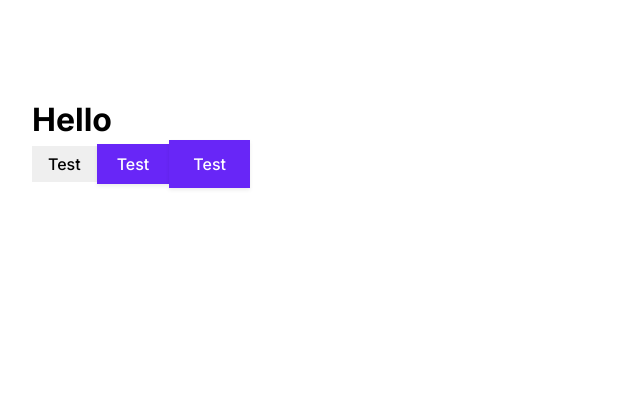
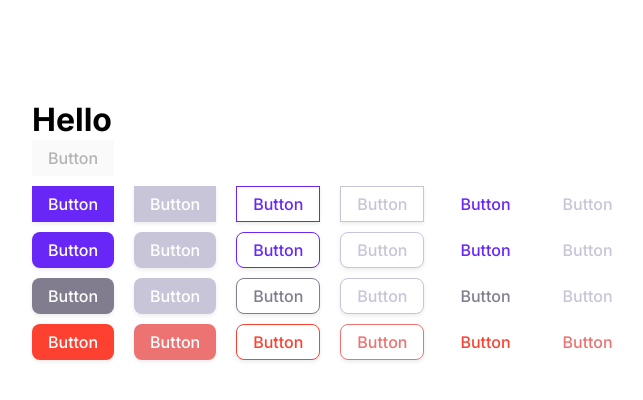
Before and after one commit to durdonadev/projectify-app-ui, a React (Create React App) app: page / in a window 1280 px wide. Shown: the top 400 px of the page, without its empty margins (68-711 px from the left). Built offline with nearby package versions, Linux system fonts and the light colour scheme.

Commit message:
Button component should have variant and color

```diff
--- a/src/App.tsx
+++ b/src/App.tsx
@@ -4,13 +4,107 @@
     return (
         <div style={{ padding: "100px" }}>
             <Typography variant="h5">Hello</Typography>
-            <Button>Test</Button>
-            <Button size="md" color="primary">
-                Test
-            </Button>
-            <Button size="lg" color="primary">
-                Test
-            </Button>
+            <div className="buttons">
+                <Button disabled>Button</Button>
+            </div>
+            <div className="buttons">
+                <Button color="primary">Button</Button>
+                <Button color="primary" disabled>
+                    Button
+                </Button>
+                <Button color="primary" variant="outlined">
+                    Button
+                </Button>
+                <Button color="primary" variant="outlined" disabled>
+                    Button
+                </Button>
+                <Button color="primary" variant="text">
+                    Button
+                </Button>
+                <Button color="primary" variant="text" disabled>
+                    Button
+                </Button>
+            </div>
+            <div className="buttons">
+                <Button color="primary" shape="rounded">
+                    Button
+                </Button>
+                <Button color="primary" disabled shape="rounded">
+                    Button
+                </Button>
+                <Button color="primary" variant="outlined" shape="rounded">
+                    Button
+                </Button>
+                <Button
+                    color="primary"
+                    variant="outlined"
+                    disabled
+                    shape="rounded"
+                >
+                    Button
+                </Button>
+                <Button color="primary" variant="text" shape="rounded">
+                    Button
+                </Button>
+                <Button color="primary" variant="text" disabled shape="rounded">
+                    Button
+                </Button>
+            </div>
+            <div className="buttons">
+                <Button color="secondary" shape="rounded">
+                    Button
+                </Button>
+                <Button color="secondary" disabled shape="rounded">
+                    Button
+                </Button>
+                <Button color="secondary" variant="outlined" shape="rounded">
+                    Button
+                </Button>
+                <Button
+                    color="secondary"
+                    variant="outlined"
+                    disabled
+                    shape="rounded"
+                >
+                    Button
+                </Button>
+                <Button color="secondary" variant="text" shape="rounded">
+                    Button
+                </Button>
+                <Button
+                    color="secondary"
+                    variant="text"
+                    disabled
+                    shape="rounded"
+                >
+                    Button
+                </Button>
+            </div>
+            <div className="buttons">
+                <Button color="danger" shape="rounded">
+                    Button
+                </Button>
+                <Button color="danger" disabled shape="rounded">
+                    Button
+                </Button>
+                <Button color="danger" variant="outlined" shape="rounded">
+                    Button
+                </Button>
+                <Button
+                    color="danger"
+                    variant="outlined"
+                    disabled
+                    shape="rounded"
+                >
+                    Button
+                </Button>
+                <Button color="danger" variant="text" shape="rounded">
+                    Button
+                </Button>
+                <Button color="danger" variant="text" disabled shape="rounded">
+                    Button
+                </Button>
+            </div>
         </div>
     );
 };
--- a/src/design-system/Button/Button.css
+++ b/src/design-system/Button/Button.css
@@ -12,6 +12,10 @@
 
 .btn:hover {
     cursor: pointer;
+}
+
+.btn:disabled {
+    pointer-events: none;
 }
 
 .btn-small {
@@ -35,6 +39,11 @@
 .btn-circle {
     border-radius: var(--border-radius-20);
 }
+.btn-large.btn-circle {
+    border-radius: var(--border-radius-24);
+}
+
+/* Primary Button */
 
 .btn-primary {
     background-color: var(--primary-500);
@@ -55,3 +64,156 @@
     background-color: var(--primary-700);
     box-shadow: var(--shadow-xs-hover);
 }
+
+.btn-primary.btn-outlined {
+    background-color: var(--white);
+    border: 0.15rem solid var(--primary-500);
+    color: var(--primary-500);
+}
+
+.btn-primary.btn-outlined:hover {
+    background-color: var(--primary-25);
+}
+
+.btn-primary.btn-outlined:focus {
+    background-color: var(--primary-50);
+}
+
+.btn-primary.btn-outlined:disabled {
+    border: 0.15rem solid var(--jaguar-300);
+    color: var(--jaguar-300);
+}
+
+.btn-primary.btn-text {
+    background-color: var(--white);
+    color: var(--primary-500);
+    box-shadow: none;
+}
+
+.btn-primary.btn-text:hover {
+    background-color: var(--primary-25);
+}
+
+.btn-primary.btn-text:focus {
+    background-color: var(--primary-50);
+}
+
+.btn-primary.btn-text:disabled {
+    color: var(--jaguar-300);
+}
+
+/* Secondary Button */
+.btn-secondary {
+    background-color: var(--jaguar-500);
+    color: var(--white);
+    box-shadow: var(--shadow-s);
+}
+
+.btn-secondary:hover {
+    background-color: var(--jaguar-600);
+    box-shadow: var(--shadow-s-hover);
+}
+
+.btn-secondary:disabled {
+    background-color: var(--jaguar-300);
+}
+
+.btn-secondary:focus {
+    background-color: var(--jaguar-700);
+    box-shadow: var(--shadow-xs-hover);
+}
+
+.btn-secondary.btn-outlined {
+    background-color: var(--white);
+    border: 0.15rem solid var(--jaguar-500);
+    color: var(--jaguar-500);
+}
+
+.btn-secondary.btn-outlined:hover {
+    background-color: var(--black-50);
+}
+
+.btn-secondary.btn-outlined:focus {
+    background-color: var(--black-100);
+}
+
+.btn-secondary.btn-outlined:disabled {
+    border: 0.15rem solid var(--jaguar-300);
+    color: var(--jaguar-300);
+}
+
+.btn-secondary.btn-text {
+    background-color: var(--white);
+    color: var(--jaguar-500);
+    box-shadow: none;
+}
+
+.btn-secondary.btn-text:hover {
+    background-color: var(--black-50);
+}
+
+.btn-secondary.btn-text:focus {
+    background-color: var(--black-100);
+}
+
+.btn-secondary.btn-text:disabled {
+    color: var(--jaguar-300);
+}
+
+/* Danger Button */
+.btn-danger {
+    background-color: var(--red-orange-500);
+    color: var(--white);
+    box-shadow: var(--shadow-s);
+}
+
+.btn-danger:hover {
+    background-color: var(--red-orange-600);
+    box-shadow: var(--shadow-s-hover);
+}
+
+.btn-danger:disabled {
+    background-color: var(--red-orange-300);
+}
+
+.btn-danger:focus {
+    background-color: var(--red-orange-700);
+    box-shadow: var(--shadow-xs-hover);
+}
+
+.btn-danger.btn-outlined {
+    background-color: var(--white);
+    border: 0.15rem solid var(--red-orange-500);
+    color: var(--red-orange-500);
+}
+
+.btn-danger.btn-outlined:hover {
+    background-color: var(--red-orange-25);
+}
+
+.btn-danger.btn-outlined:focus {
+    background-color: var(--red-orange-50);
+}
+
+.btn-danger.btn-outlined:disabled {
+    border: 0.15rem solid var(--red-orange-300);
+    color: var(--red-orange-300);
+}
+
+.btn-danger.btn-text {
+    background-color: var(--white);
+    color: var(--red-orange-500);
+    box-shadow: none;
+}
+
+.btn-danger.btn-text:hover {
+    background-color: var(--red-orange-25);
+}
+
+.btn-danger.btn-text:focus {
+    background-color: var(--red-orange-50);
+}
+
+.btn-danger.btn-text:disabled {
+    color: var(--red-orange-300);
+}
--- a/src/design-system/Button/Button.tsx
+++ b/src/design-system/Button/Button.tsx
@@ -3,12 +3,14 @@
 
 type ButtonSize = "sm" | "md" | "lg";
 type ButtonShape = "rounded" | "circle";
-type ButtonColor = "primary" | "secondary" | "text" | "danger";
+type ButtonColor = "primary" | "secondary" | "danger";
+type ButtonVariant = "contained" | "outlined" | "text";
 
 type ButtonProps = {
     size?: ButtonSize;
     shape?: ButtonShape;
     color?: ButtonColor;
+    variant?: ButtonVariant;
     disabled?: boolean;
     className?: string;
     children: React.ReactNode;
@@ -28,12 +30,18 @@
 const colorClassNames = {
     primary: "btn-primary",
     secondary: "btn-secondary",
-    text: "btn-tertiary",
     danger: "btn-danger"
 };
 
+const variantClassNames = {
+    contained: "btn-contained",
+    outlined: "btn-outlined",
+    text: "btn-text"
+};
+
 const Button: FC<ButtonProps> = (props) => {
-    const { size, shape, color, disabled, className, children } = props;
+    const { size, shape, color, variant, disabled, className, children } =
+        props;
 
     const sizeClassName = size !== undefined ? sizeClassNames[size] : "";
 
@@ -41,10 +49,19 @@
 
     const colorClassName = color !== undefined ? colorClassNames[color] : "";
 
-    const finalClassNames = `btn ${colorClassName} ${sizeClassName} ${shapeClassName} ${className}`;
+    const variantClassName =
+        variant !== undefined ? variantClassNames[variant] : "";
+
+    const finalClassNames = `btn ${colorClassName} ${sizeClassName} ${shapeClassName} ${variantClassName} ${
+        className || ""
+    }`;
 
     return (
-        <button className={finalClassNames} disabled={disabled}>
+        <button
+            className={finalClassNames}
+            disabled={disabled}
+            onClick={() => alert("Hello")}
+        >
             {children}
         </button>
     );
--- a/src/design-system/css/colors.css
+++ b/src/design-system/css/colors.css
@@ -155,6 +155,5 @@
     --blue-charcoal-800: #26282f;
     --blue-charcoal-900: #00040f;
 
-    --black: #000;
     --white: #fff;
 }
--- a/src/design-system/css/index.css
+++ b/src/design-system/css/index.css
@@ -4,3 +4,9 @@
 @import url("./border-radius.css");
 @import url("./shadows.css");
 @import url("./typography.css");
+
+.buttons {
+    display: flex;
+    gap: 20px;
+    margin-bottom: 10px;
+}
--- a/src/design-system/css/shadows.css
+++ b/src/design-system/css/shadows.css
@@ -1,7 +1,17 @@
 :root {
     --shadow-xs: 0px 1px 2px 0px rgba(0, 0, 0, 0.08);
     --shadow-s: 0px 2px 4px 0px rgba(0, 0, 0, 0.08);
+    --shadow-m: 0px 3px 6px 0px rgba(0, 0, 0, 0.08);
+    --shadow-l: 0px 4px 8px 0px rgba(0, 0, 0, 0.08);
+    --shadow-xl: 0px 6px 12px 0px rgba(0, 0, 0, 0.08);
+    --shadow-2xl: 0px 24px 24px 0px rgba(0, 0, 0, 0.12),
+        0px 12px 24px 0px rgba(0, 0, 0, 0.12);
+    --shadow-3xl: 0px 36px 36px 0px rgba(0, 0, 0, 0.18),
+        0px 18px 36px 0px rgba(0, 0, 0, 0.12);
 
     --shadow-xs-hover: 0px 6px 12px 0px rgba(0, 0, 0, 0.12);
     --shadow-s-hover: 0px 8px 16px 0px rgba(0, 0, 0, 0.12);
+    --shadow-m-hover: 0px 12px 24px 0px rgba(0, 0, 0, 0.12);
+    --shadow-l-hover: 0px 16px 32px 0px rgba(0, 0, 0, 0.12);
+    --shadow-xl-hover: 0px 20px 40px 0px rgba(0, 0, 0, 0.16);
 }
```
